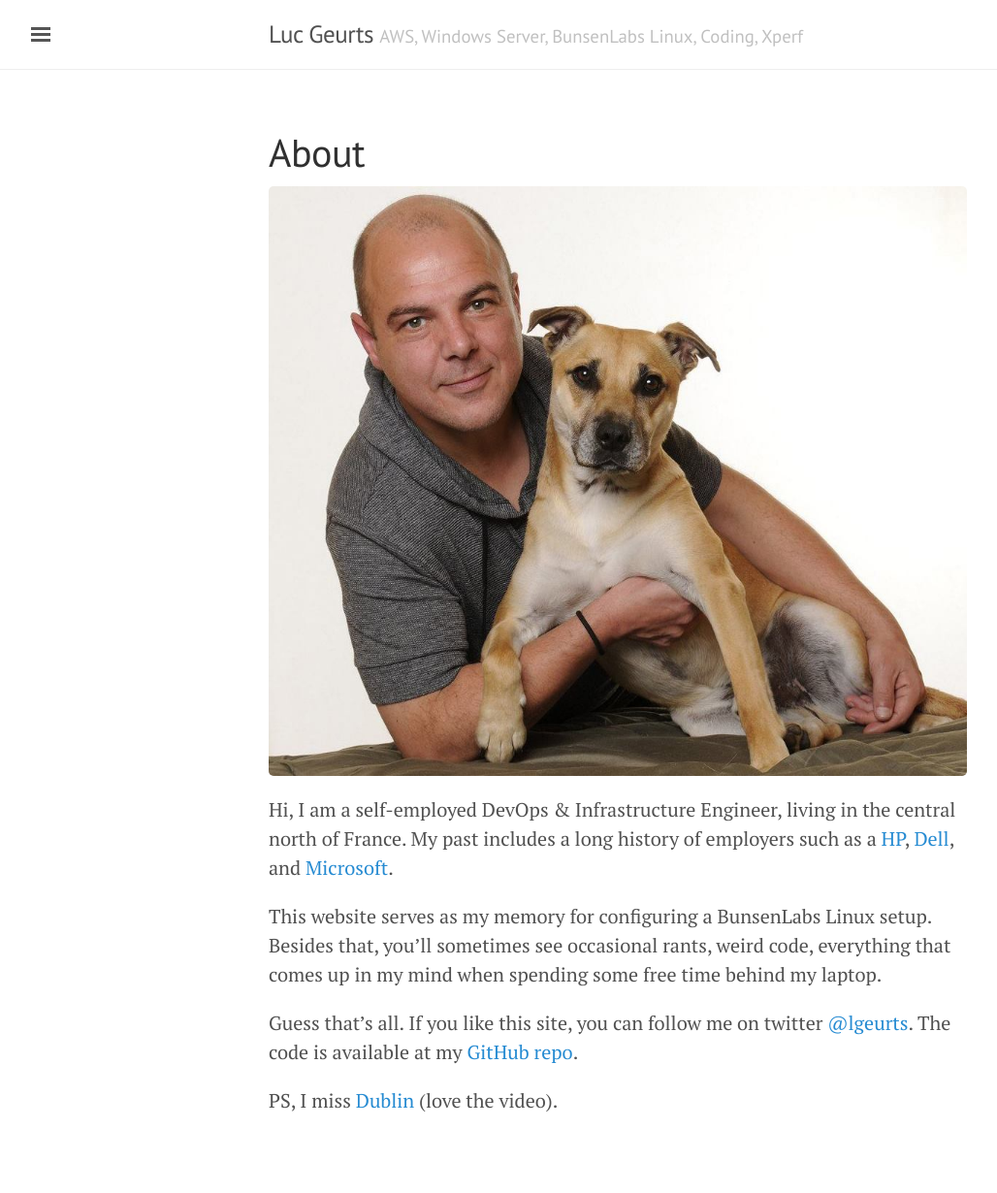
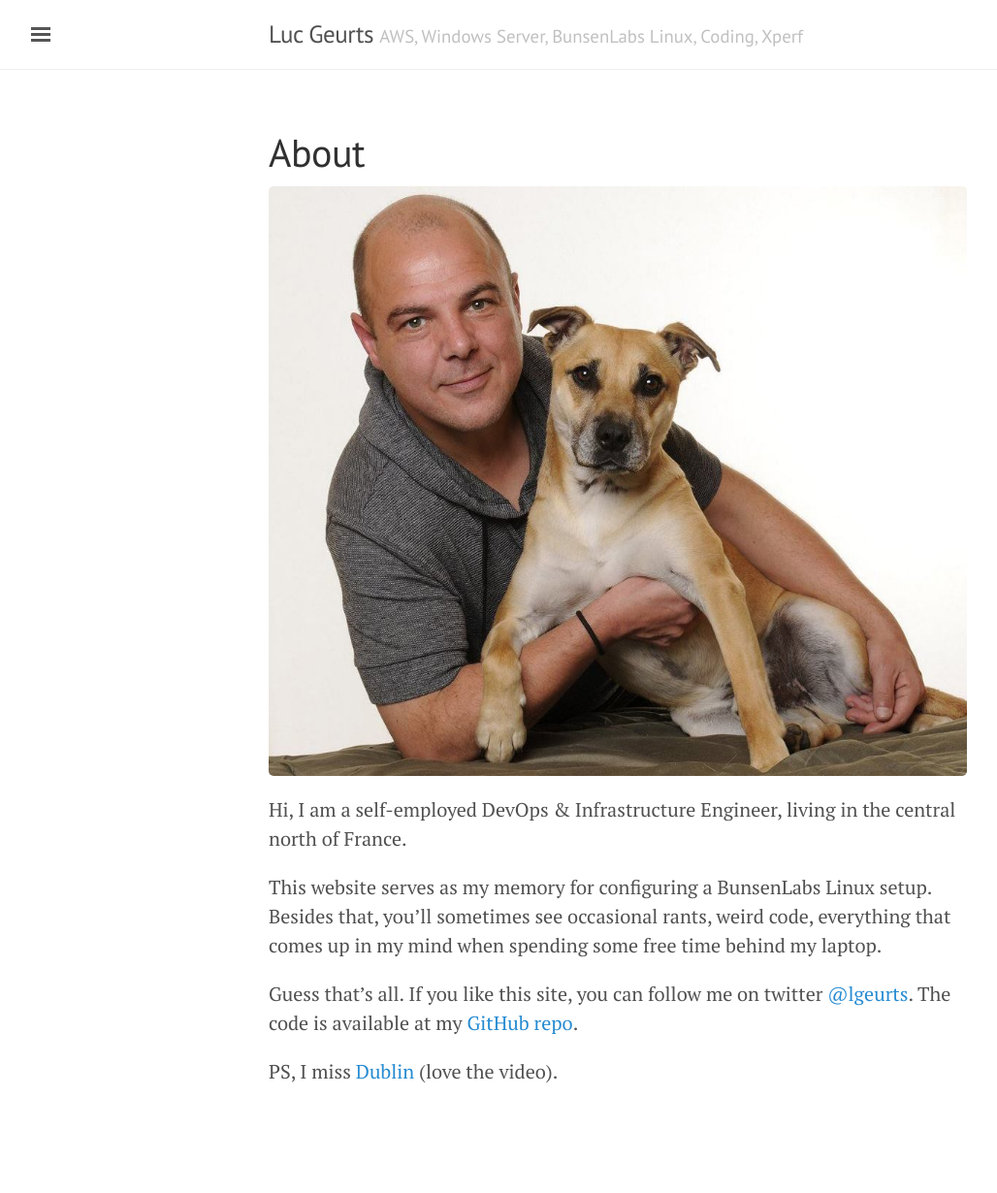
Before and after one commit to lgeurts/lgeurts.github.io, a Jekyll site: the page built from about.md, in a window 1280 px wide. Shown: the whole page at 97% size, without its empty margins (3-1031 px from the left). Built offline with Jekyll 4.4.1, drawn with Linux system fonts in a browser that asks for light colours; after the commit the page ends 1200 px from its top, so only the background shows below that.

Commit message:
Update about.md

```diff
--- a/about.md
+++ b/about.md
@@ -6,7 +6,6 @@ title: About
 ![Here I am with my dog Tigger.](/assets/portrait.jpg)
 
 Hi, I am a self-employed DevOps & Infrastructure Engineer, living in the central north of France.
-My past includes a long history of employers such as a [HP](http://https://www.hpe.com/ie/en/home.html), [Dell](http://www.dell.com/learn/us/en/04/premier?c=us&l=en), and [Microsoft](https://support.microsoft.com/en-us/premier).
 
 This website serves as my memory for configuring a BunsenLabs Linux setup.
 Besides that, you'll sometimes see occasional rants, weird code, everything that comes up in my mind when spending some free time behind my laptop.
```
